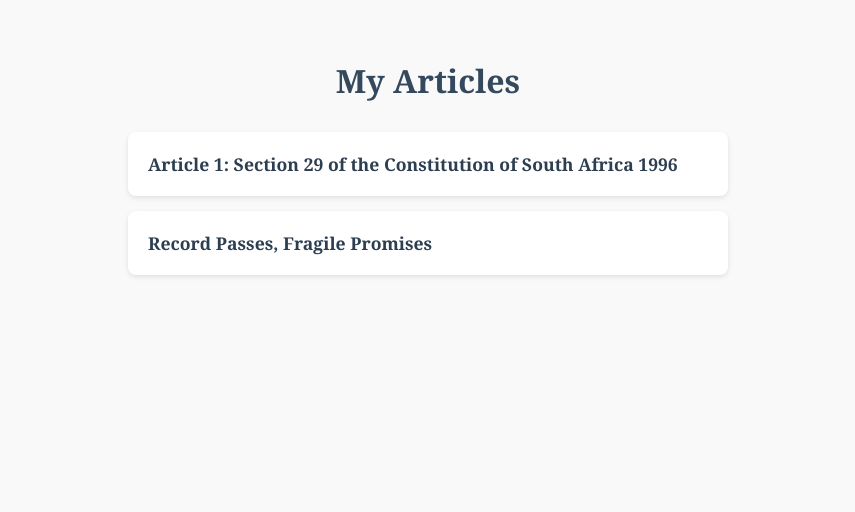
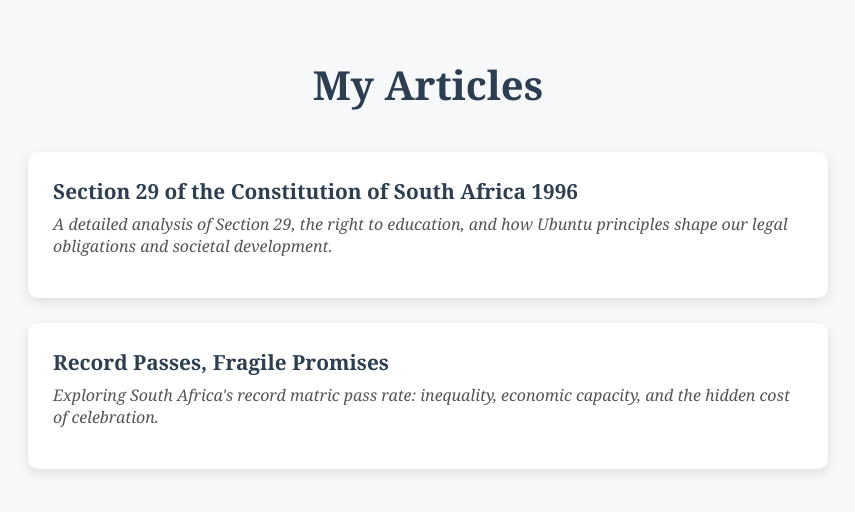
Before and after one commit to Ayola-articles/My-Article, a plain HTML site: page index.html in a window 1280 px wide. Shown: the whole page, without its empty margins (212-1067 px from the left). Drawn offline with Linux system fonts and the light colour scheme.

Commit message:
Update index.html

```diff
--- a/index.html
+++ b/index.html
@@ -5,50 +5,84 @@
     <meta charset="UTF-8">
     <meta name="viewport" content="width=device-width, initial-scale=1.0">
     <title>My Articles</title>
+
     <style>
+        /* GENERAL STYLING */
         body {
             font-family: 'Georgia', serif;
-            background-color: #f9f9f9;
+            background: #f7f8fa;
             color: #222;
-            padding: 30px;
+            padding: 30px 20px;
+            margin: 0;
         }
 
         h1 {
             text-align: center;
-            color: #34495e;
-            margin-bottom: 30px;
+            color: #2c3e50;
+            font-size: 2.5em;
+            margin-bottom: 40px;
         }
 
+        /* ARTICLE LIST CONTAINER */
         .article-list {
             display: flex;
             flex-direction: column;
-            gap: 15px;
-            max-width: 600px;
+            gap: 25px;
+            max-width: 800px;
             margin: 0 auto;
         }
 
+        /* ARTICLE CARD */
         .article-card {
             background: #ffffff;
-            padding: 20px;
-            border-radius: 8px;
-            box-shadow: 0 2px 5px rgba(0, 0, 0, 0.1);
+            padding: 25px;
+            border-radius: 10px;
+            box-shadow: 0 4px 12px rgba(0, 0, 0, 0.1);
             transition: transform 0.2s ease, box-shadow 0.2s ease;
         }
 
         .article-card:hover {
-            transform: translateY(-3px);
-            box-shadow: 0 4px 10px rgba(0, 0, 0, 0.15);
+            transform: translateY(-4px);
+            box-shadow: 0 6px 18px rgba(0, 0, 0, 0.15);
         }
 
         .article-card a {
             text-decoration: none;
             color: #2c3e50;
             font-weight: bold;
-            font-size: 1.1em;
+            font-size: 1.3em;
         }
 
         .article-card a:hover {
             color: #3498db;
+        }
+
+        /* PREVIEW TEXT */
+        .preview {
+            margin-top: 8px;
+            color: #555;
+            font-style: italic;
+            font-size: 1em;
+        }
+
+        /* RESPONSIVE */
+        @media (max-width: 600px) {
+            body {
+                padding: 20px 10px;
+            }
+
+            h1 {
+                font-size: 2em;
+                margin-bottom: 30px;
+            }
+
+            .article-card {
+                padding: 20px;
+            }
+
+            .article-card a {
+                font-size: 1.2em;
+            }
         }
     </style>
 </head>
@@ -57,12 +91,20 @@
     <h1>My Articles</h1>
 
     <div class="article-list">
+        <!-- ARTICLE 1 -->
         <div class="article-card">
-            <a href="article1.html">Article 1: Section 29 of the Constitution of South Africa 1996</a>
+            <a href="article1.html" target="_blank">Section 29 of the Constitution of South Africa 1996</a>
+            <p class="preview">A detailed analysis of Section 29, the right to education, and how Ubuntu principles shape our legal obligations and societal development.</p>
         </div>
+
+        <!-- ARTICLE 2 -->
         <div class="article-card">
-            <a href="matric-opinion.html">Record Passes, Fragile Promises</a>
+            <a href="matric-opinion.html" target="_blank">Record Passes, Fragile Promises</a>
+            <p class="preview">Exploring South Africa's record matric pass rate: inequality, economic capacity, and the hidden cost of celebration.</p>
         </div>
+
+        <!-- ADD MORE ARTICLES HERE -->
+        <!-- Copy the div.article-card block and update the title, link, and preview -->
     </div>
 
 </body>
```
